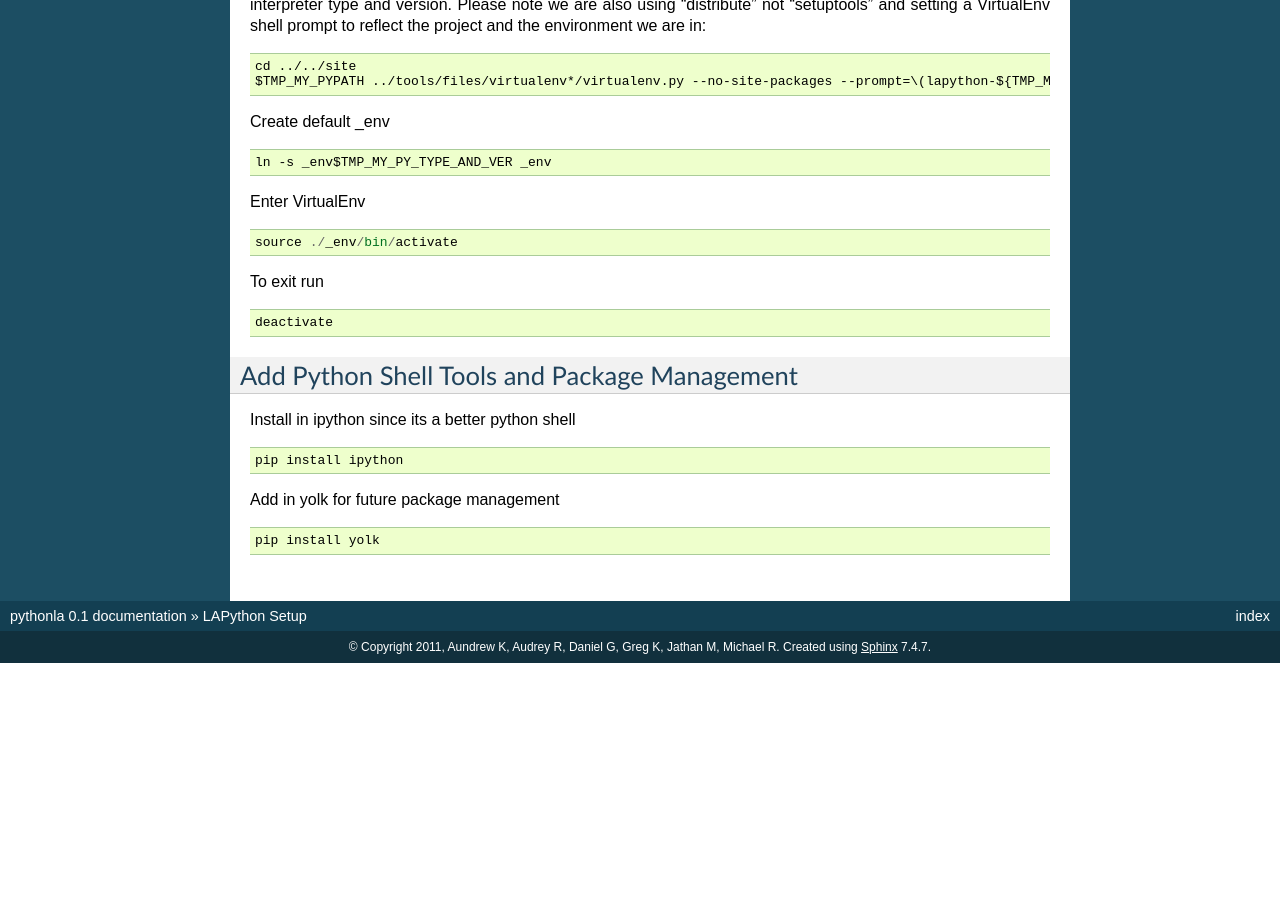
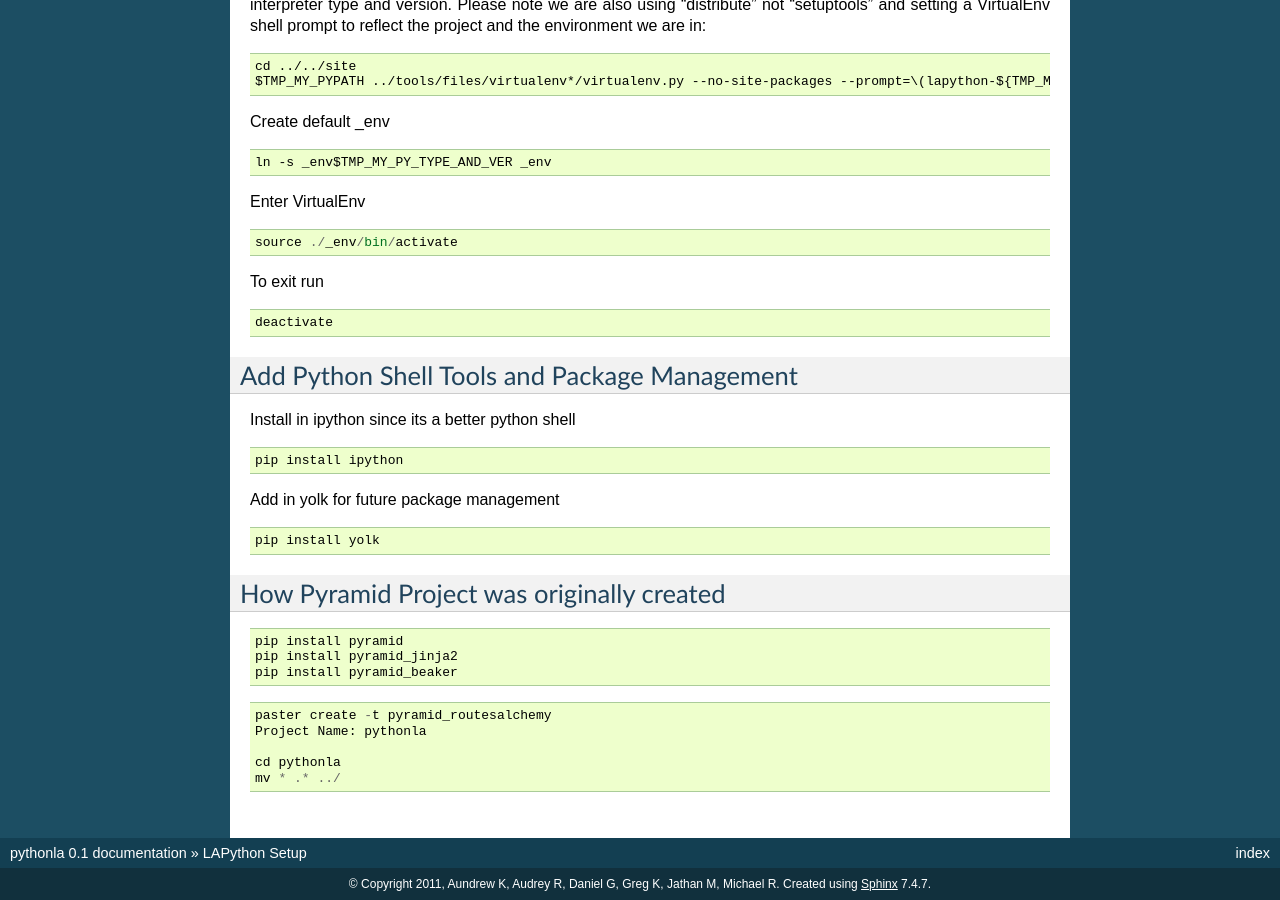
Before and after one commit to audreyfeldroy/pythonla, a Sphinx documentation site: the page built from docs/lapython-setup.rst, in a window 1280 px wide and 900 px high, scrolled down 814 px. Built offline with Sphinx 7.4.7, drawn with Linux system fonts in a browser that asks for light colours; before the commit the page ends 1477 px from its top, so only the background shows below that; some of the changed text lies outside the part shown.

Commit message:
update setup doc with original setup instructions

```diff
--- a/docs/lapython-setup.rst
+++ b/docs/lapython-setup.rst
@@ -68,3 +68,20 @@ Install in ipython since its a better python shell ::
 Add in yolk for future package management ::
 
    pip install yolk
+
+How Pyramid Project was originally created
+~~~~~~~~~~~~~~~~~~~~~~~~~~~~~~~~~~~~~~~~~~
+
+::
+
+   pip install pyramid
+   pip install pyramid_jinja2
+   pip install pyramid_beaker
+
+::
+
+   paster create -t pyramid_routesalchemy
+   Project Name: pythonla
+
+   cd pythonla
+   mv * .* ../
```
